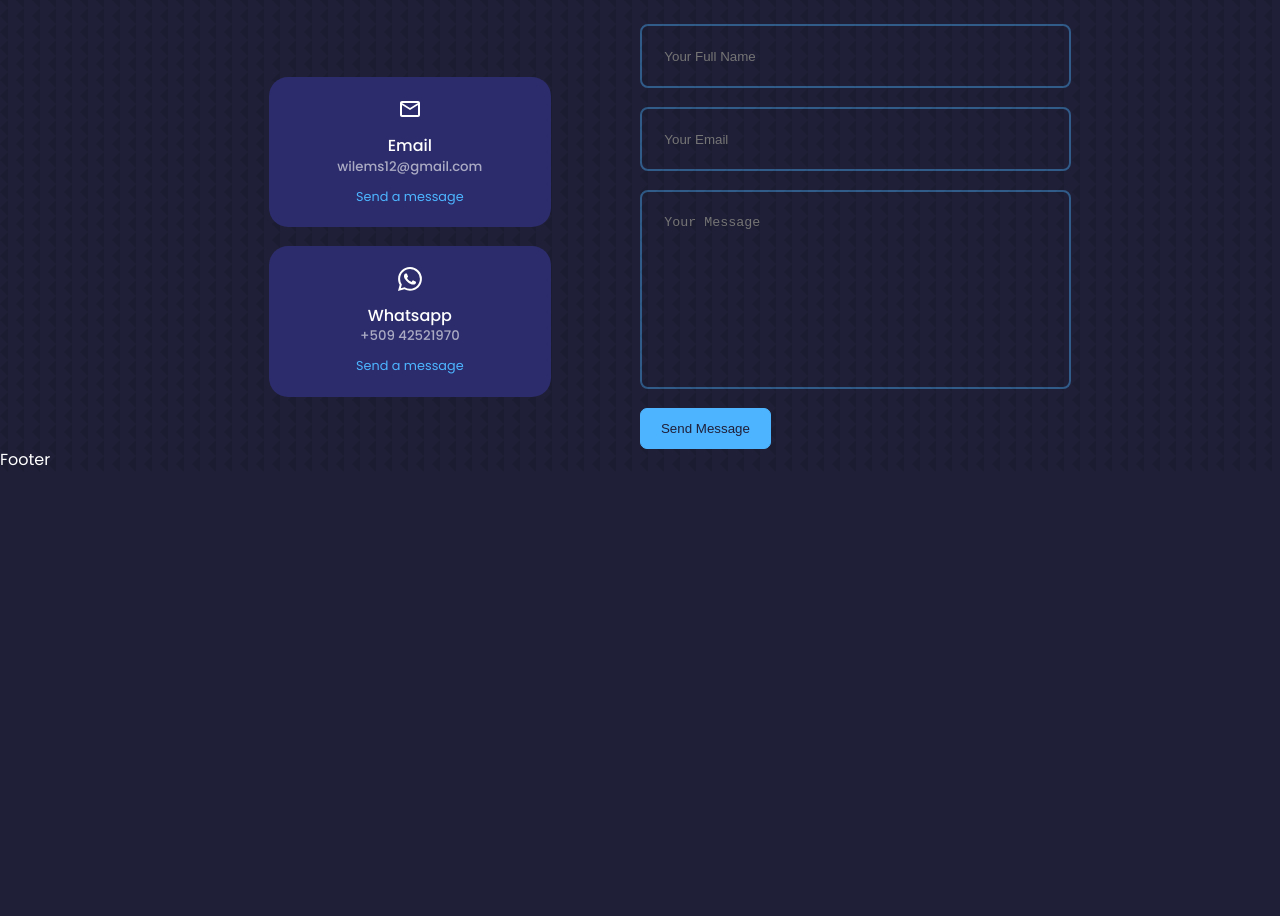
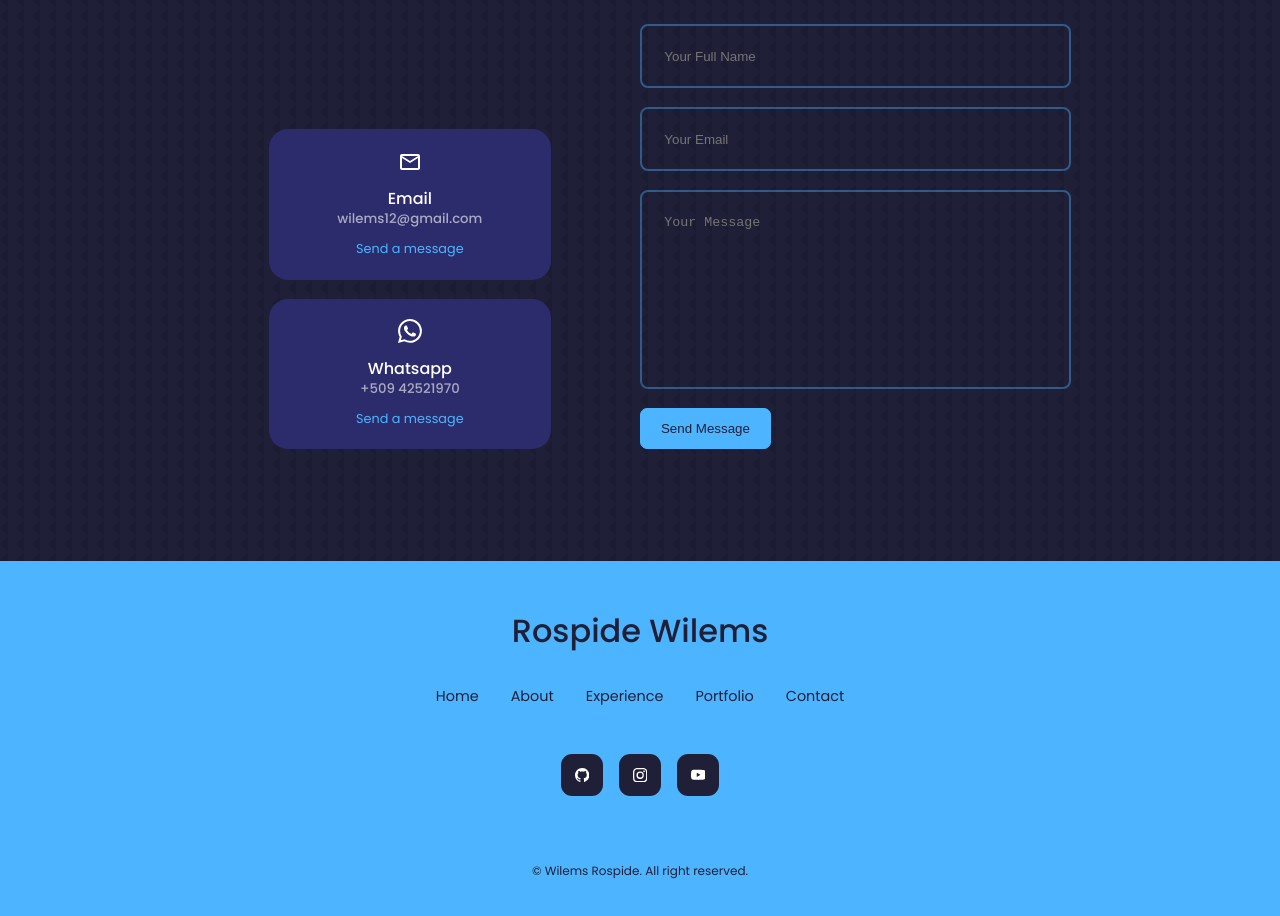
Before and after one commit to Kyofu666/Portfolio, a React (Create React App) app in the folder my-portfolio/: page / in a window 1280 px wide. Shown: the part 2760-3676 px from the top of the page. Before the commit the page ends 3232 px from the top, so only its background shows below. Built offline with nearby package versions, Linux system fonts and the light colour scheme.

Commit message:
finishing the footer component

```diff
--- a/my-portfolio/src/App.js
+++ b/my-portfolio/src/App.js
@@ -4,7 +4,6 @@
 import Nav from "./components/nav/Nav";
 import About from "./components/about/About";
 import Experience from "./components/experience/Experience";
-import Services from "./components/services/Services";
 import Portfolio from "./components/portfolio/Portfolio";
 import Contact from "./components/contact/Contact";
 import Footer from "./components/footer/Footer";
@@ -16,7 +15,6 @@
       <Nav />
       <About />
       <Experience />
-      {/* <Services /> */}
       <Portfolio />
       <Contact />
       <Footer />
--- a/my-portfolio/src/components/contact/_contact.scss
+++ b/my-portfolio/src/components/contact/_contact.scss
@@ -20,13 +20,13 @@
 
   &__leftSide {
     display: flex;
-    justify-content: center;
+    justify-content: flex-end;
     flex-direction: column;
     gap: 1.2rem;
 
     &__option {
       background-color: var(--color-bg-variant);
-      padding: 1.2rem;
+      padding: 1.2rem 0;
       border-radius: 1.2rem;
       text-align: center;
       border: 1px solid transparent;
--- a/my-portfolio/src/components/footer/Footer.js
+++ b/my-portfolio/src/components/footer/Footer.js
@@ -1,8 +1,56 @@
 import React from "react";
 import "../../style/style.css";
+import { BsGithub, BsInstagram, BsYoutube } from "react-icons/bs";
 
 function Footer() {
-  return <div>Footer</div>;
+  return (
+    <footer className="footer">
+      <a href="#" className="footer__logo">
+        Rospide Wilems
+      </a>
+      <ul className="footer__permalinks">
+        <li>
+          <a href="#">Home</a>
+        </li>
+        <li>
+          <a href="#about">About</a>
+        </li>
+        <li>
+          <a href="#experience">Experience</a>
+        </li>
+        <li>
+          <a href="#portfolio">Portfolio</a>
+        </li>
+        <li>
+          <a href="#contact">Contact</a>
+        </li>
+      </ul>
+
+      <div className="footer__socials">
+        <a href="https://github.com/Kyofu666" target="_blank" rel="noreferrer">
+          <BsGithub />
+        </a>
+        <a
+          href="https://www.instagram.com/haitian_art_509/?hl=fr"
+          target="_blank"
+          rel="noreferrer"
+        >
+          <BsInstagram />
+        </a>
+        <a
+          href="https://www.youtube.com/channel/UC5An9DIA7GcrXV9OK_CDtjA"
+          target="_blank"
+          rel="noreferrer"
+        >
+          <BsYoutube />
+        </a>
+      </div>
+
+      <div className="footer__copyright">
+        <small>&copy; Wilems Rospide. All right reserved.</small>
+      </div>
+    </footer>
+  );
 }
 
 export default Footer;
--- a/my-portfolio/src/components/footer/_footer.scss
+++ b/my-portfolio/src/components/footer/_footer.scss
@@ -0,0 +1,68 @@
+@use "../../Sass/utils/" as u;
+
+.footer {
+  background-color: var(--color-primary);
+  padding: 3rem 0;
+  text-align: center;
+  font-size: 0.9rem;
+  margin-top: 7rem;
+
+  &__logo {
+    font-size: 2rem;
+    font-weight: 500;
+    margin-bottom: 2rem;
+    display: inline-block;
+  }
+
+  & a {
+    color: var(--color-bg);
+  }
+
+  &__permalinks {
+    display: flex;
+    flex-wrap: wrap;
+    justify-content: center;
+    gap: 2rem;
+    margin: 0 auto 3rem;
+
+    @include u.breakpoints(medium) {
+      & {
+        flex-direction: column;
+        gap: 1.5rem;
+      }
+    }
+  }
+
+  &__socials {
+    display: flex;
+    justify-content: center;
+    gap: 1rem;
+    margin-bottom: 4rem;
+
+    @include u.breakpoints(medium) {
+      & {
+        margin-bottom: 2.6rem;
+      }
+    }
+
+    & a {
+      background-color: var(--color-bg);
+      color: var(--color-white);
+      padding: 0.8rem;
+      border-radius: 0.7rem;
+      display: flex;
+      border: 1px solid transparent;
+
+      &:hover {
+        background-color: transparent;
+        color: var(--color-bg);
+        border-color: var(--color-bg);
+      }
+    }
+  }
+
+  &__copyright {
+    margin-bottom: 4rem;
+    color: var(--color-bg);
+  }
+}
--- a/my-portfolio/src/components/services/Services.js
+++ /dev/null
@@ -1,8 +0,0 @@
-import "../../style/style.css";
-import React from "react";
-
-function Services() {
-  return <div>Services</div>;
-}
-
-export default Services;
--- a/my-portfolio/src/style.scss
+++ b/my-portfolio/src/style.scss
@@ -4,7 +4,6 @@
 @forward "./components/nav/nav";
 @forward "./components/about/about";
 @forward "./components/experience/experience";
+@forward "./components/portfolio/portfolio";
 @forward "./components/contact/contact";
 @forward "./components/footer/footer";
-@forward "./components/portfolio/portfolio";
-@forward "./components/services/services";
--- a/my-portfolio/src/style/style.css
+++ b/my-portfolio/src/style/style.css
@@ -385,66 +385,6 @@
   color: var(--color-primary);
 }
 
-.contact__container {
-  width: 58%;
-  display: grid;
-  grid-template-columns: 38% 58%;
-  gap: 12%;
-}
-@media (max-width: 56.25em) {
-  .contact__container {
-    grid-template-columns: 1fr;
-    gap: 2rem;
-  }
-}
-@media (max-width: 43.75em) {
-  .contact__container {
-    width: 90%;
-  }
-}
-.contact__container__leftSide {
-  display: flex;
-  justify-content: center;
-  flex-direction: column;
-  gap: 1.2rem;
-}
-.contact__container__leftSide__option {
-  background-color: var(--color-bg-variant);
-  padding: 1.2rem;
-  border-radius: 1.2rem;
-  text-align: center;
-  border: 1px solid transparent;
-  transition: all 400ms ease;
-}
-.contact__container__leftSide__option:hover {
-  background-color: transparent;
-  border-color: var(--color-primary-variant);
-}
-.contact__container__leftSide__option__icon {
-  font-size: 1.5rem;
-  margin-bottom: 0.5rem;
-}
-.contact__container__leftSide__option a {
-  margin-top: 0.7rem;
-  display: inline-block;
-  font-size: 0.8rem;
-}
-.contact__container__rightSide {
-  display: flex;
-  flex-direction: column;
-  gap: 1.2rem;
-}
-.contact__container__rightSide input,
-.contact__container__rightSide textarea {
-  width: 100%;
-  padding: 1.4rem;
-  border-radius: 0.5rem;
-  background-color: transparent;
-  border: 2px solid var(--color-primary-variant);
-  resize: none;
-  color: var(--color-white);
-}
-
 .portfolio__container {
   display: grid;
   grid-template-columns: repeat(3, 1fr);
@@ -487,4 +427,122 @@
   justify-content: center;
   gap: 1rem;
   margin-bottom: 1rem;
+}
+
+.contact__container {
+  width: 58%;
+  display: grid;
+  grid-template-columns: 38% 58%;
+  gap: 12%;
+}
+@media (max-width: 56.25em) {
+  .contact__container {
+    grid-template-columns: 1fr;
+    gap: 2rem;
+  }
+}
+@media (max-width: 43.75em) {
+  .contact__container {
+    width: 90%;
+  }
+}
+.contact__container__leftSide {
+  display: flex;
+  justify-content: flex-end;
+  flex-direction: column;
+  gap: 1.2rem;
+}
+.contact__container__leftSide__option {
+  background-color: var(--color-bg-variant);
+  padding: 1.2rem 0;
+  border-radius: 1.2rem;
+  text-align: center;
+  border: 1px solid transparent;
+  transition: all 400ms ease;
+}
+.contact__container__leftSide__option:hover {
+  background-color: transparent;
+  border-color: var(--color-primary-variant);
+}
+.contact__container__leftSide__option__icon {
+  font-size: 1.5rem;
+  margin-bottom: 0.5rem;
+}
+.contact__container__leftSide__option a {
+  margin-top: 0.7rem;
+  display: inline-block;
+  font-size: 0.8rem;
+}
+.contact__container__rightSide {
+  display: flex;
+  flex-direction: column;
+  gap: 1.2rem;
+}
+.contact__container__rightSide input,
+.contact__container__rightSide textarea {
+  width: 100%;
+  padding: 1.4rem;
+  border-radius: 0.5rem;
+  background-color: transparent;
+  border: 2px solid var(--color-primary-variant);
+  resize: none;
+  color: var(--color-white);
+}
+
+.footer {
+  background-color: var(--color-primary);
+  padding: 3rem 0;
+  text-align: center;
+  font-size: 0.9rem;
+  margin-top: 7rem;
+}
+.footer__logo {
+  font-size: 2rem;
+  font-weight: 500;
+  margin-bottom: 2rem;
+  display: inline-block;
+}
+.footer a {
+  color: var(--color-bg);
+}
+.footer__permalinks {
+  display: flex;
+  flex-wrap: wrap;
+  justify-content: center;
+  gap: 2rem;
+  margin: 0 auto 3rem;
+}
+@media (max-width: 43.75em) {
+  .footer__permalinks {
+    flex-direction: column;
+    gap: 1.5rem;
+  }
+}
+.footer__socials {
+  display: flex;
+  justify-content: center;
+  gap: 1rem;
+  margin-bottom: 4rem;
+}
+@media (max-width: 43.75em) {
+  .footer__socials {
+    margin-bottom: 2.6rem;
+  }
+}
+.footer__socials a {
+  background-color: var(--color-bg);
+  color: var(--color-white);
+  padding: 0.8rem;
+  border-radius: 0.7rem;
+  display: flex;
+  border: 1px solid transparent;
+}
+.footer__socials a:hover {
+  background-color: transparent;
+  color: var(--color-bg);
+  border-color: var(--color-bg);
+}
+.footer__copyright {
+  margin-bottom: 4rem;
+  color: var(--color-bg);
 }/*# sourceMappingURL=style.css.map */
```
Also changed, not shown: my-portfolio/src/components/services/_services.scss (deleted), 1 other file (tests, documents, lock files or other folders).
